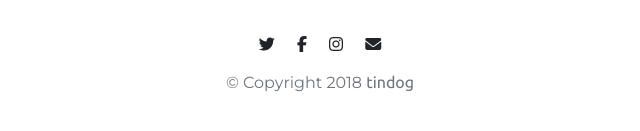
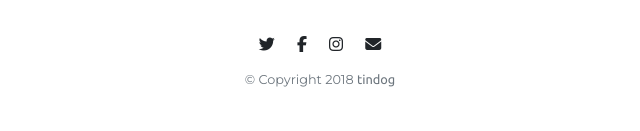
Before and after one commit to sarah-fowler/tindog, a plain HTML site: page index.html in a window 1280 px wide. Shown: the part 2720-2851 px from the top of the page, 320-960 px from the left. Drawn offline with nearby package versions, Linux system fonts and the light colour scheme.

Commit message:
Add files via upload

```diff
--- a/index.html
+++ b/index.html
@@ -186,7 +186,7 @@
     <i class="fab fa-facebook-f footer-icon"></i>
     <i class="fab fa-instagram footer-icon"></i>
     <i class="fas fa-envelope footer-icon"></i>
-    <p class="text-muted">© Copyright 2018 <span class="brand">tindog</span></p>
+    <p class="text-muted small">© Copyright 2018 <span class="brand">tindog</span></p>
   </footer>
 
   <!-- Bootstrap Scripts -->
```
